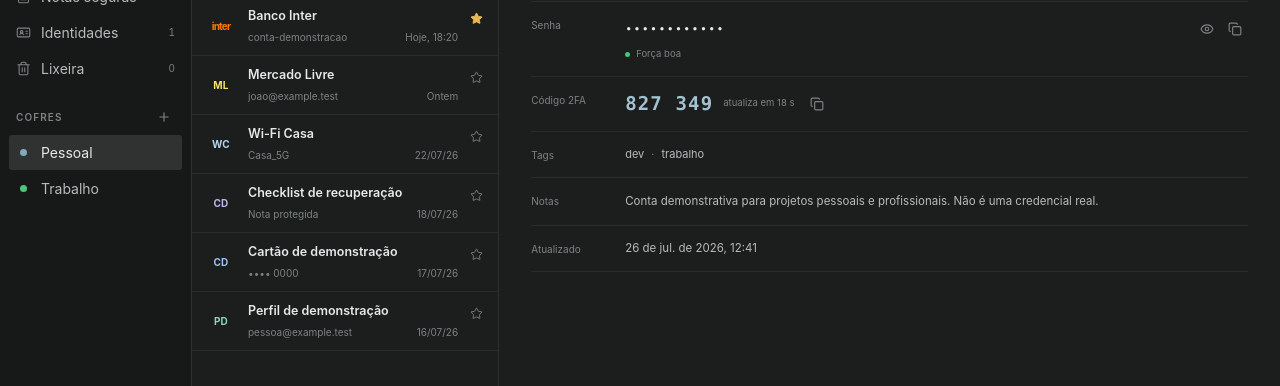
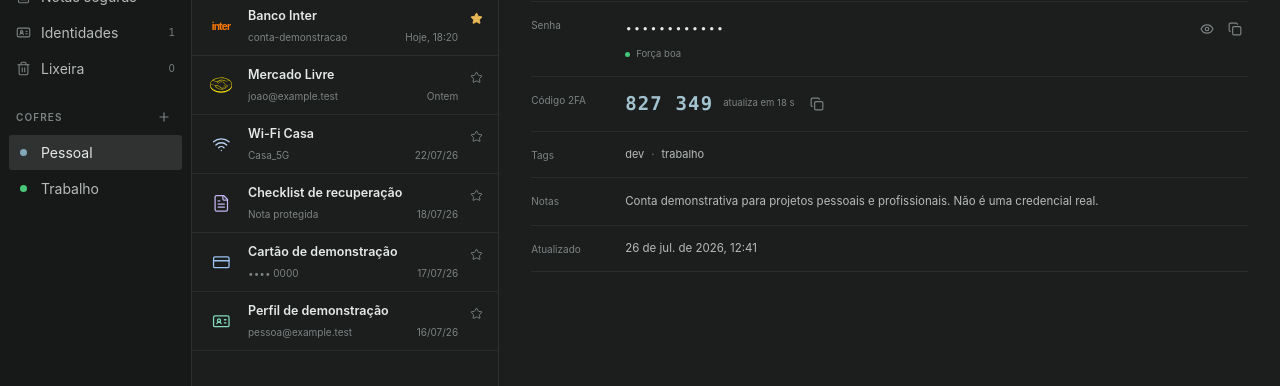
Before and after one commit to johnnymeunome/MyVault, a React (Vite) app: page / in a window 1280 px wide. Shown: the part 231-617 px from the top of the page. Built offline with nearby package versions, Linux system fonts and the light colour scheme.

Commit message:
fix: restore entry iconography

```diff
--- a/src/components/common/entry-logo.tsx
+++ b/src/components/common/entry-logo.tsx
@@ -1,9 +1,10 @@
+import { CreditCard, FileText, Globe2, IdCard, KeyRound, Wifi } from 'lucide-react';
 import type { CSSProperties, ReactNode } from 'react';
 import { FaAws } from 'react-icons/fa';
 import { FcGoogle } from 'react-icons/fc';
-import { SiGithub, SiStripe } from 'react-icons/si';
+import { SiGithub, SiMercadopago, SiStripe } from 'react-icons/si';
 import type { VaultEntry } from '../../domain/entities/entry';
-import { cn, entryInitials } from '../../lib/utils';
+import { cn } from '../../lib/utils';
 
 type EntryLogoSize = 'command' | 'list' | 'detail';
 
@@ -30,10 +31,22 @@
   if (entry.id === 'inter') {
     return { className: 'entry-logo--inter', content: <b>inter</b> };
   }
+  if (entry.id === 'mercado-livre') {
+    return { className: 'entry-logo--mercado-livre', content: <SiMercadopago /> };
+  }
   if (entry.id === 'stripe') {
     return { className: 'entry-logo--stripe', content: <SiStripe /> };
   }
   return null;
+};
+
+const genericIconFor = (entry: VaultEntry) => {
+  if (entry.id === 'wifi') return <Wifi />;
+  if (entry.id === 'registro-br') return <Globe2 />;
+  if (entry.type === 'card') return <CreditCard />;
+  if (entry.type === 'secure-note') return <FileText />;
+  if (entry.type === 'identity') return <IdCard />;
+  return <KeyRound />;
 };
 
 export function EntryLogo({ entry, size = 'list' }: EntryLogoProps) {
@@ -50,11 +63,11 @@
 
   return (
     <span
-      className={cn(baseClassName, 'entry-logo--monogram')}
+      className={cn(baseClassName, 'entry-logo--generic')}
       style={{ '--entry-accent': entry.accent } as CSSProperties}
       aria-hidden="true"
     >
-      {entryInitials(entry.title)}
+      {genericIconFor(entry)}
     </span>
   );
 }
--- a/src/styles/globals.css
+++ b/src/styles/globals.css
@@ -560,6 +560,12 @@
 .entry-logo--command.entry-logo--inter b {
   font-size: 8px;
 }
+.entry-logo--mercado-livre {
+  color: #ffe600;
+}
+:root[data-theme='light'] .entry-logo--mercado-livre {
+  color: #2d3277;
+}
 .entry-logo--stripe {
   color: #635bff;
 }
@@ -567,11 +573,13 @@
   width: 84%;
   height: 84%;
 }
-.entry-logo--monogram {
+.entry-logo--generic {
   color: color-mix(in srgb, var(--entry-accent) 56%, var(--text-primary));
-  font-size: 10px;
-  font-weight: 680;
-  letter-spacing: 0.02em;
+}
+.entry-logo--generic svg {
+  width: 62%;
+  height: 62%;
+  stroke-width: 1.65;
 }
 .entry-row-copy {
   min-width: 0;
```
Also changed, not shown: 1 other file (tests, documents, lock files or other folders).
